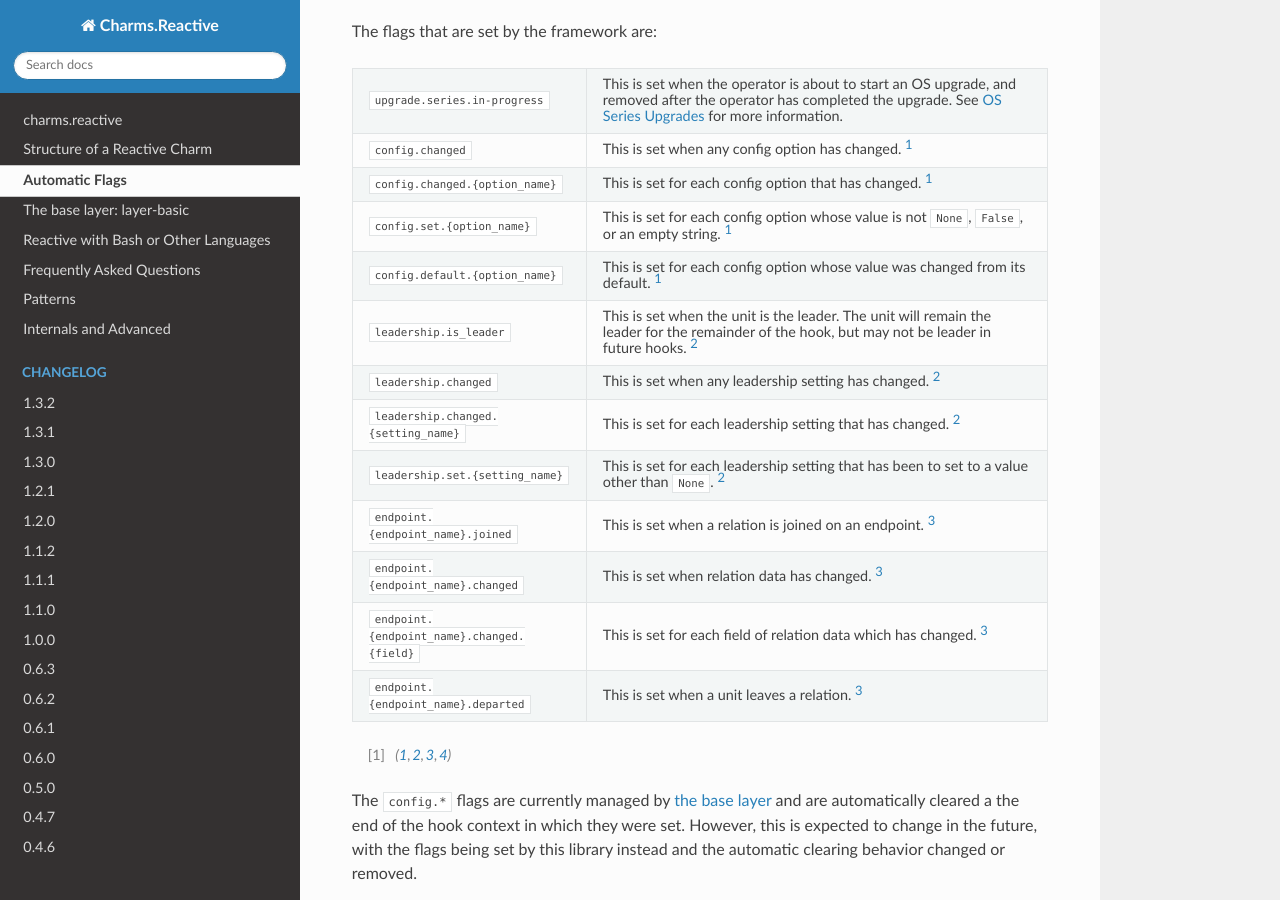
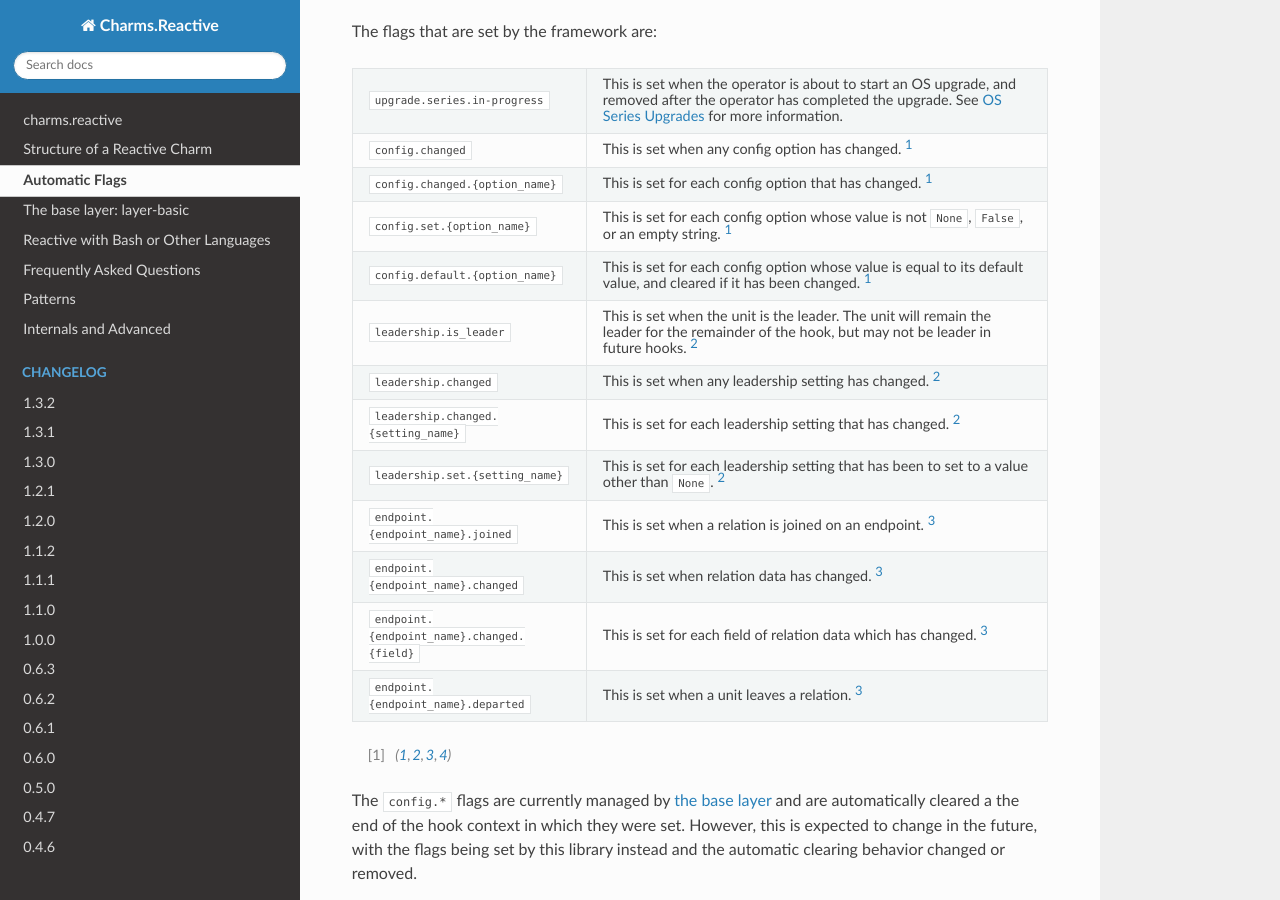
Before and after one commit to canonical/charms.reactive, a Sphinx documentation site: the page built from docs/managed-flags.rst, in a window 1280 px wide and 900 px high, scrolled down 381 px. Built offline with Sphinx 7.4.7 and the Read the Docs theme 2.0.0, drawn with Linux system fonts in a browser that asks for light colours; pages that are not in the unit, such as notebooks, are missing from menus.

Commit message:
Fix config.default.foo automatic flag doc (#223)
The doc for the `config.default.foo` flag was inverted, claiming that it was set if the value was changed from its default, rather than being set if the value is still set to its default.

```diff
--- a/docs/managed-flags.rst
+++ b/docs/managed-flags.rst
@@ -29,8 +29,8 @@ The flags that are set by the framework are:
 | ``config.set.{option_name}``                 | This is set for each config option whose value is not      |
 |                                              | ``None``, ``False``, or an empty string. [1]_              |
 +----------------------------------------------+------------------------------------------------------------+
-| ``config.default.{option_name}``             | This is set for each config option whose value was         |
-|                                              | changed from its default. [1]_                             |
+| ``config.default.{option_name}``             | This is set for each config option whose value is equal to |
+|                                              | its default value, and cleared if it has been changed. [1]_|
 +----------------------------------------------+------------------------------------------------------------+
 | ``leadership.is_leader``                     | This is set when the unit is the leader. The unit will     |
 |                                              | remain the leader for the remainder of the hook, but       |
```
